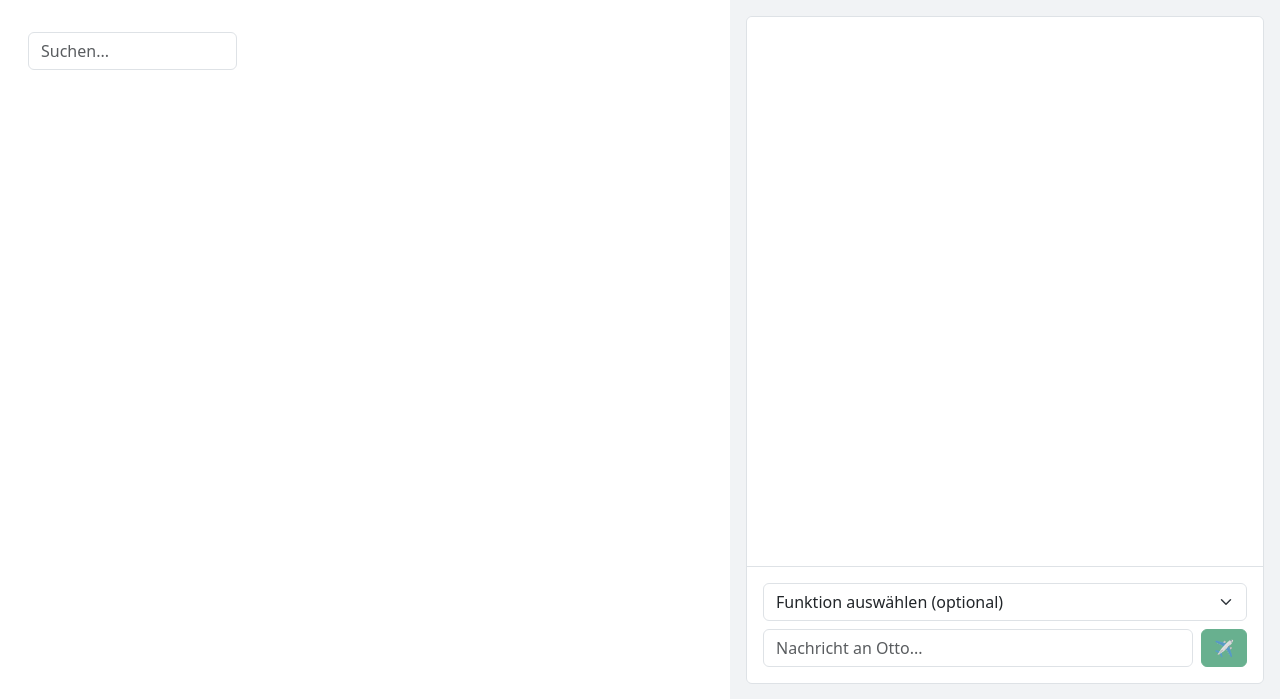
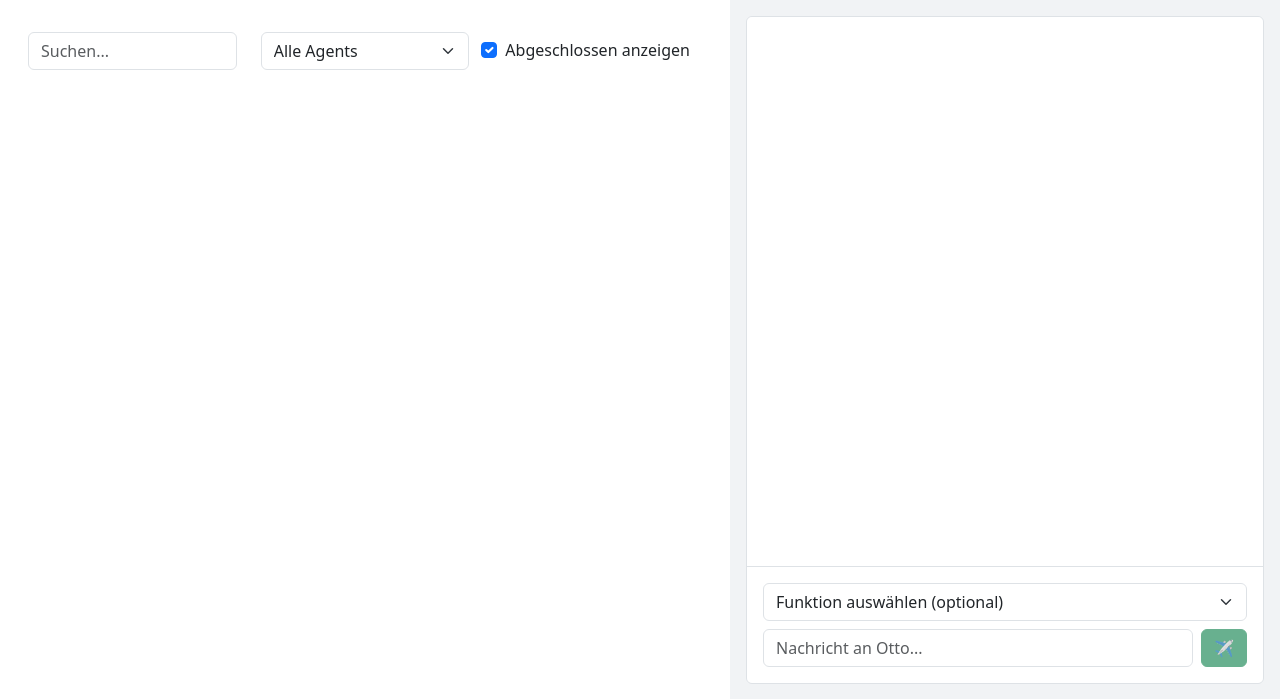
Before and after one commit to gdsanger/otto, a Django app: template otto-ui/core/templates/core/task_kanban.html in a window 1280 px wide. Shown: the part 60-759 px from the top of the page. Run offline with Django 5.2, Linux system fonts and the light colour scheme; the template is opened without the code that fills it, so the values that code supplies are empty; some libraries are stand-ins or nearby versions.

Commit message:
Add agent filter and completed toggle to Kanban

```diff
--- a/otto-ui/core/templates/core/task_kanban.html
+++ b/otto-ui/core/templates/core/task_kanban.html
@@ -11,9 +11,21 @@
   }
 </script>
 <div class="container-fluid mt-3">
-  <div class="row mb-2">
-    <div class="col-sm-4">
+  <div class="row mb-2 align-items-center">
+    <div class="col-sm-4 mb-2 mb-sm-0">
       <input type="text" id="kanban-search" class="form-control" placeholder="Suchen...">
+    </div>
+    <div class="col-sm-4 mb-2 mb-sm-0">
+      <select id="kanban-person" class="form-select">
+        <option value="">Alle Agents</option>
+        {% for p in agenten %}
+        <option value="{{ p.id }}">{{ p.name }}</option>
+        {% endfor %}
+      </select>
+    </div>
+    <div class="col-sm-4 form-check">
+      <input class="form-check-input" type="checkbox" id="toggle-completed" checked>
+      <label class="form-check-label" for="toggle-completed">Abgeschlossen anzeigen</label>
     </div>
   </div>
   <div class="kanban-board">
@@ -21,7 +33,7 @@
   <div class="kanban-column status-{{ status|slugify }}" data-status="{{ status }}">
     <div class="kanban-column-header">{{ status }}</div>
     {% for task in tasks %}
-    <div class="card mb-2" draggable="true" data-task-id="{{ task.id }}">
+    <div class="card mb-2" draggable="true" data-task-id="{{ task.id }}" data-person-id="{{ task.person_id }}">
       <div class="card-body p-2">
         <div><strong>{{ task.betreff }}</strong></div>
         <div><small>👤 {{ task.person_name }}</small></div>
@@ -48,13 +60,27 @@
     }
 
     const searchInput = document.getElementById('kanban-search');
-    if (searchInput) {
-      searchInput.addEventListener('input', function(e) {
-        const q = e.target.value.toLowerCase();
-        document.querySelectorAll('.kanban-column .card').forEach(function(card) {
-          const txt = card.textContent.toLowerCase();
-          card.style.display = txt.indexOf(q) !== -1 ? '' : 'none';
-        });
+    const personSelect = document.getElementById('kanban-person');
+    function applyFilters() {
+      const q = (searchInput ? searchInput.value.toLowerCase() : '');
+      const pid = personSelect ? personSelect.value : '';
+      document.querySelectorAll('.kanban-column .card').forEach(function(card) {
+        const txt = card.textContent.toLowerCase();
+        const matchSearch = txt.indexOf(q) !== -1;
+        const matchPerson = !pid || card.dataset.personId === pid;
+        card.style.display = (matchSearch && matchPerson) ? '' : 'none';
+      });
+    }
+    if (searchInput) searchInput.addEventListener('input', applyFilters);
+    if (personSelect) personSelect.addEventListener('change', applyFilters);
+
+    const toggleCompleted = document.getElementById('toggle-completed');
+    if (toggleCompleted) {
+      toggleCompleted.addEventListener('change', function(e) {
+        const col = document.querySelector('.kanban-column[data-status="✅ abgeschlossen"]');
+        if (col) {
+          col.style.display = e.target.checked ? '' : 'none';
+        }
       });
     }
 
--- a/otto-ui/core/views/tasks.py
+++ b/otto-ui/core/views/tasks.py
@@ -125,6 +125,7 @@ def task_kanban_view(request):
     personen_res = requests.get(f"{OTTO_API_URL}/personen", headers={"x-api-key": OTTO_API_KEY})
     personen = personen_res.json() if personen_res.status_code == 200 else []
     personen_map = {p.get("id"): p.get("name") for p in personen}
+    agenten = [p for p in personen if p.get("rolle") == "agent"]
 
     grouped = {status: [] for status in status_liste}
     for t in tasks:
@@ -149,6 +150,7 @@ def task_kanban_view(request):
     context = {
         "grouped_list": grouped_list,
         "status_liste": status_liste,
+        "agenten": agenten,
     }
     return render(request, "core/task_kanban.html", context)
 
```
